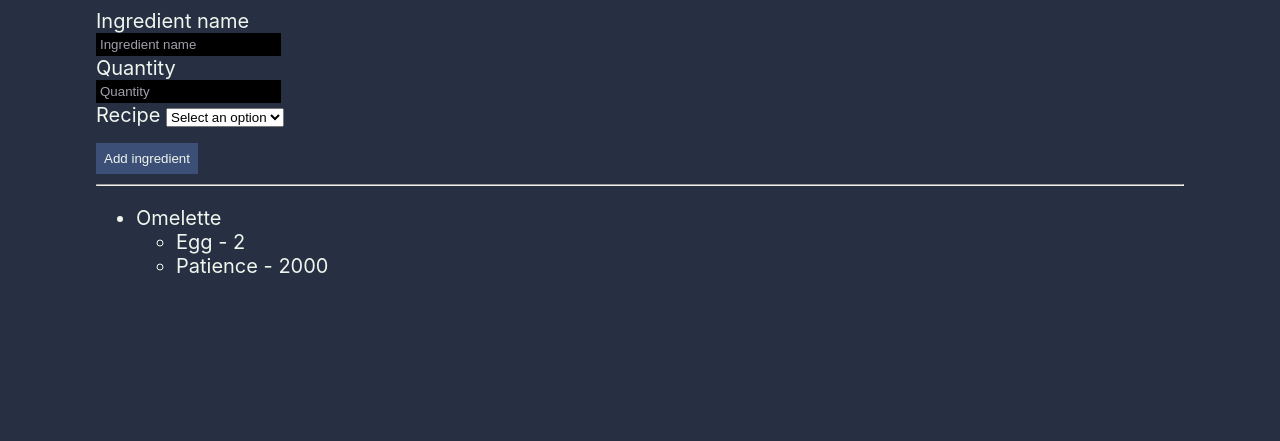
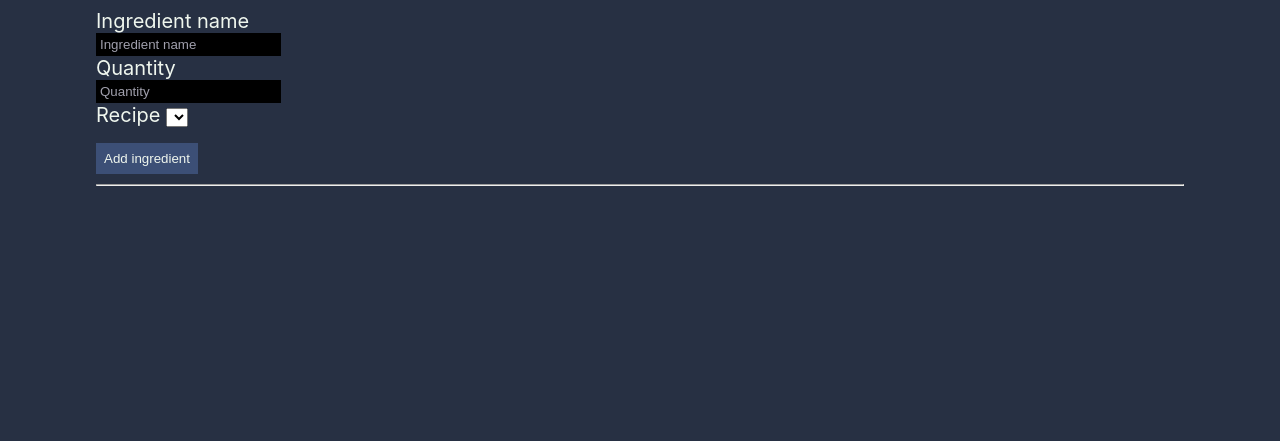
Before and after one commit to FMGordillo/learning-redux, a plain HTML site: page 03-redux-boilerplate/index.html in a window 1280 px wide. Shown: the part 359-800 px from the top of the page. Drawn offline with nearby package versions, Linux system fonts and the light colour scheme.

Commit message:
Applied the "clear_all" action + localStorage

```diff
--- a/03-redux-boilerplate/app.js
+++ b/03-redux-boilerplate/app.js
@@ -9,21 +9,23 @@
 |--------------------------------------------------
 */
 
-const initialState = {
-  recipes: [{ name: "Omelette" }],
-  ingredients: [
-    {
-      recipe: "Omelette",
-      name: "Egg",
-      quantity: 2
-    },
-    {
-      recipe: "Omelette",
-      name: "Patience",
-      quantity: 2000
-    }
-  ]
-};
+// UPDATE: Use localStorage instead!
+//
+// const initialState = {
+//   recipes: [{ name: "Omelette" }],
+//   ingredients: [
+//     {
+//       recipe: "Omelette",
+//       name: "Egg",
+//       quantity: 2
+//     },
+//     {
+//       recipe: "Omelette",
+//       name: "Patience",
+//       quantity: 2000
+//     }
+//   ]
+// };
 
 const ADD_RECIPE = "ADD_RECIPE";
 const FETCH_RECIPES = "FETCH_RECIPES"; // loading: true
@@ -31,6 +33,7 @@ const SET_RECIPES = "SET_RECIPES"; // loading: false
 const ADD_INGREDIENT = "ADD_INGREDIENT";
 const FETCH_INGREDIENTS = "FETCH_INGREDIENTS"; // loading: true
 const SET_INGREDIENTS = "SET_INGREDIENTS"; // loading: false
+const CLEAR_ALL = "CLEAR_ALL";
 
 const recipesReducer = (recipes = [], action) => {
   switch (action.type) {
@@ -58,10 +61,17 @@ const ingredientsReducer = (ingredients = [], action) => {
   }
 };
 
-const rootReducer = Redux.combineReducers({
+const appReducer = Redux.combineReducers({
   recipes: recipesReducer,
   ingredients: ingredientsReducer
 });
+
+const rootReducer = (state, action) => {
+  if (action.type === CLEAR_ALL) {
+    state = undefined;
+  }
+  return appReducer(state, action);
+};
 
 const apiMiddleware = ({ dispatch }) => next => action => {
   if (action.type === FETCH_RECIPES) {
@@ -84,10 +94,30 @@ const logMiddleware = () => next => action => {
   next(action);
 };
 
+const localStorageEnhancer = next => (reducer, initialState, enhancer) => {
+  const LOCAL_STORAGE_KEY = "@@FMG-Recipes";
+  let store;
+
+  const preloadedState =
+    initialState || JSON.parse(localStorage.getItem(LOCAL_STORAGE_KEY) || {});
+
+  // TODO: How do i handle initialState from API?
+
+  store = next(reducer, preloadedState, enhancer);
+
+  store.subscribe(() =>
+    localStorage.setItem(LOCAL_STORAGE_KEY, JSON.stringify(store.getState()))
+  );
+
+  return store;
+};
+
 const store = Redux.createStore(
   rootReducer,
-  initialState,
-  Redux.applyMiddleware(logMiddleware, apiMiddleware)
+  Redux.compose(
+    Redux.applyMiddleware(logMiddleware, apiMiddleware),
+    localStorageEnhancer
+  )
 );
 window.store = store;
 
@@ -191,6 +221,10 @@ const setIngredients = ingredients => ({
   ingredients
 });
 
+const cleanAll = () => ({
+  type: CLEAR_ALL
+});
+
 // 3)
 document.querySelector("#form_new_recipe").addEventListener("submit", e => {
   e.preventDefault();
@@ -210,3 +244,6 @@ document.querySelector("#getRecipes").addEventListener("click", () => {
 document.querySelector("#getIngredients").addEventListener("click", () => {
   store.dispatch({ type: FETCH_INGREDIENTS });
 });
+document.querySelector("#clearAll").addEventListener("click", () => {
+  store.dispatch({ type: CLEAR_ALL });
+});
--- a/03-redux-boilerplate/index.html
+++ b/03-redux-boilerplate/index.html
@@ -8,6 +8,7 @@
   <body>
     <button id="getRecipes">DEBUG: Get recipes from WEB</button>
     <button id="getIngredients">DEBUG: Get ingredients from WEB</button>
+    <button id="clearAll">DEBUG: CLEAR ALL!</button>
     <h1>Recipes</h1>
     <form id="form_new_recipe">
       <h2>Add a new Recipe</h2>
```
